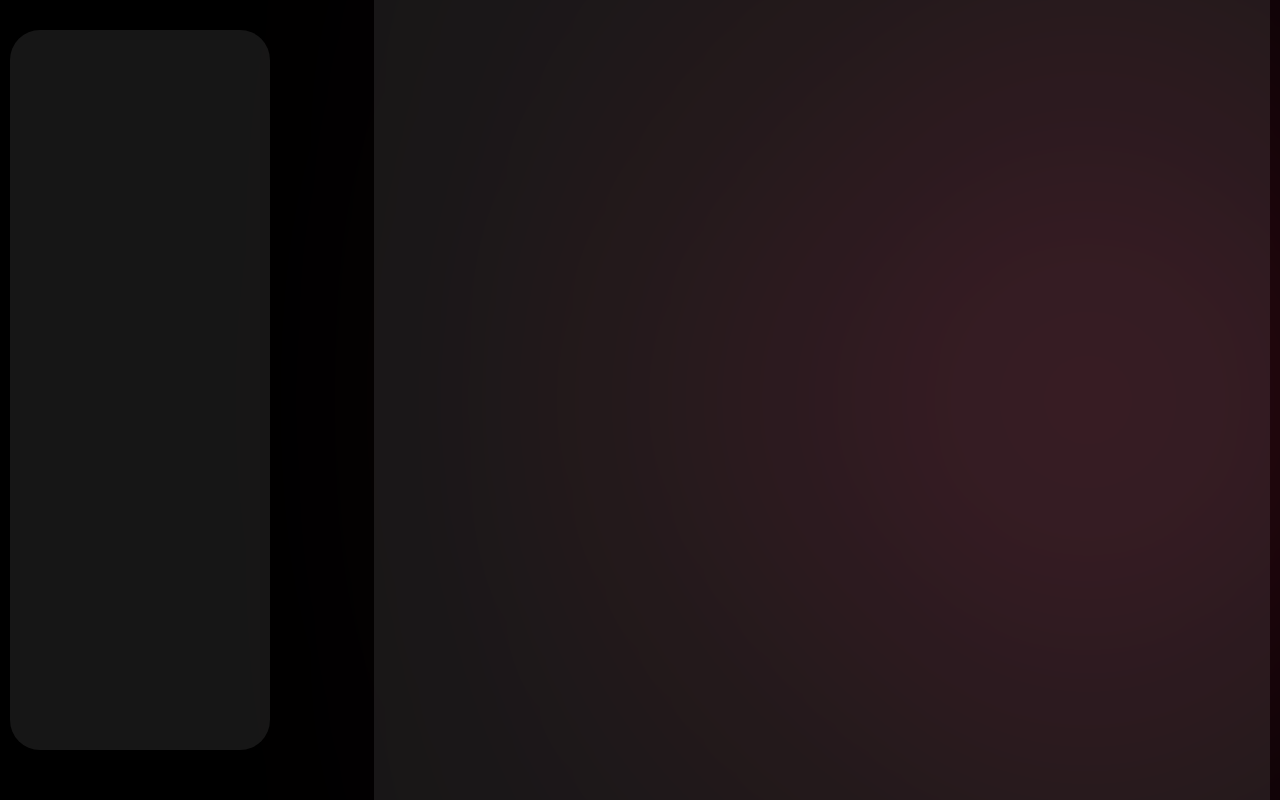
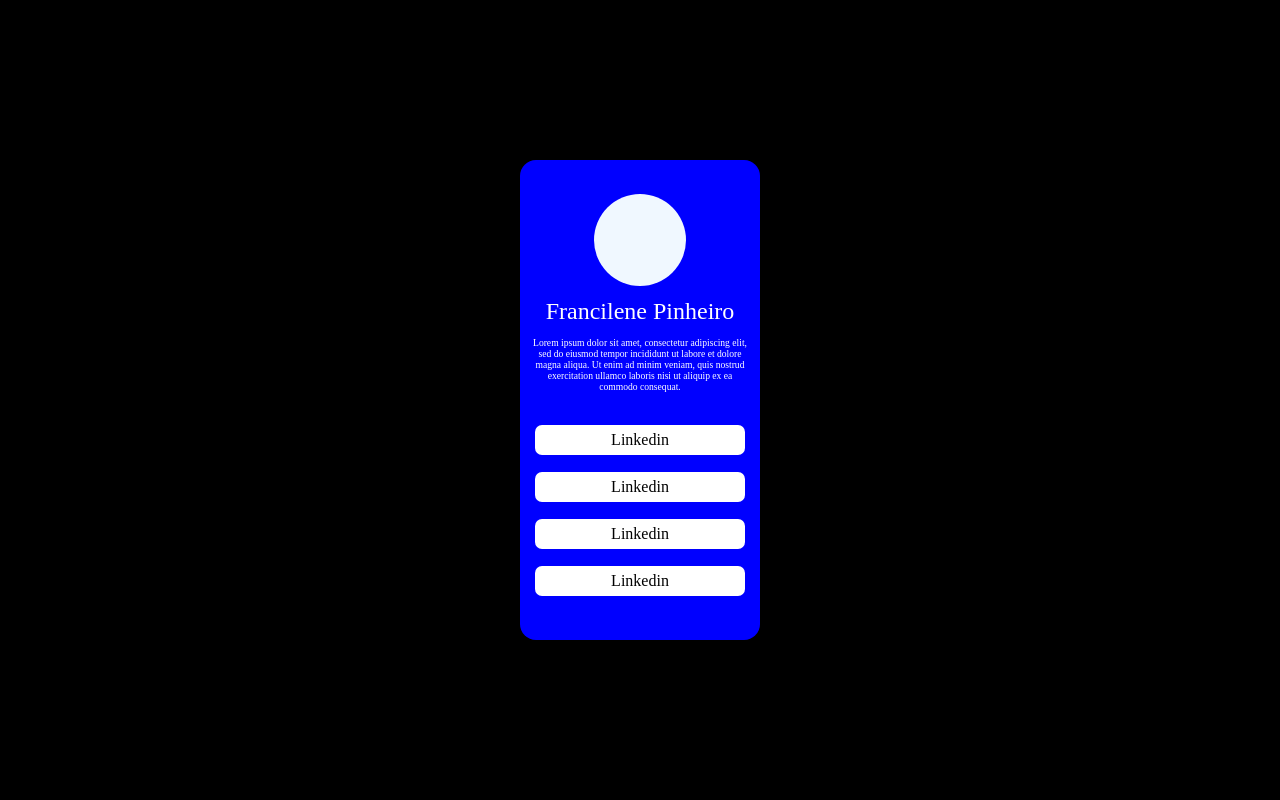
Before and after one commit to francilenegs1996/Site-Fran-UX-, a React (Vite) app: page / in a window 1280 px wide. Shown: the top 800 px of the page. Built offline with nearby package versions, Linux system fonts and the light colour scheme.

Commit message:
CardPerfil

```diff
--- /dev/null
+++ b/src/components/CardPerfil/CardPerfil.ts
@@ -0,0 +1,86 @@
+import styled from 'styled-components';
+
+export const Card = styled.div`
+  background: blue;
+  box-shadow: 0px 8px 28px -9px rgba(0,0,0,0.45);
+  position: relative;
+  width: 240px;
+  height: 480px;
+  display: flex;
+  border-radius: 16px;
+  flex-direction: column;
+  justify-content: center;
+  align-items: center;
+  gap: 12px;
+`;
+
+
+export const Foto = styled.div`
+width: 5.8em;
+  height: 5.8em;
+  border-radius: 50px;
+  background-color: aliceblue;
+  transition: 0.2s;
+
+  &:active {
+  scale: 110%;
+  transition: 0.2s;
+}
+
+`;
+
+export const TituloCard = styled.h2`
+font-weight: 400;
+  color: white;
+  display: block;
+  text-align: center;
+  font-size: 0.8;
+`;
+
+
+export const TextoCard = styled.h3`
+font-weight: 400;
+
+  color: white;
+  text-align: center;
+  font-size: 0.6em;
+  position: relative;
+  justify-content: center;
+  align-items: center;
+  margin-left: 5%;
+  margin-right: 5%;
+
+`;
+
+export const ContainerButton = styled.div `
+margin-top: 10px;
+width: 100%;
+height: 40%;
+align-items: center;
+display: flex;
+justify-content: center;
+flex-direction: column;
+gap: 17px;
+`;
+
+
+
+export const ButtonSociais = styled.a`
+width: 210px ;
+height: 30px;
+background: #fff;
+text-align: center;
+display: flex;
+justify-content: center;
+align-items: center;
+border-radius: 7px;
+transition: 0.2s;
+text-decoration: none;
+color: black;
+
+&:hover {
+  background: red;
+  transition: 0.2s;
+  color: white;
+}
+`;
--- a/src/components/ContainerPages/ContainerPages.ts
+++ b/src/components/ContainerPages/ContainerPages.ts
@@ -1,18 +1,12 @@
 import styled from 'styled-components';
-
+/*
 interface PropQuadrado {
   largura: number
   altura: number
   scroll?: boolean
 }
+ */
 
-export const DivContainer = styled.div`
-  width: 100vw;
-  height: 100vh;
-  display: flex;
-  justify-content: center;
-  align-items: center;
-`;
 
 export const ContainerPages = styled.div`
   max-width: 1920px;
@@ -21,17 +15,65 @@ export const ContainerPages = styled.div`
   height: 100vh;
   position: relative;
   display: flex;
-  justify-content: flex-end;
+  /* justify-content: flex-end; */
   align-items: center;
-  padding-right: 20px;
+  justify-content: center;
 `;
-export const Quadrado = styled.div<PropQuadrado>`
+
+
+/*  export const ContainerFilho= styled.a`
+  width: 90%;
+  height: 100%;
+  background-color: #D9D9D9;
+  opacity: 0.1;
+  display: flex;
+  position: absolute;
+  z-index: -1;
+  flex-direction: row;
+  top: 50%;
+  left: 50%;
+  transform: translate(-50%, -50%);
+  display: flex;
+  flex-direction: row;
+  align-items: center;
+`;  */
+
+
+
+/*
+export const QuadradoMenor = styled.div`
+width: 18%;
+height: 80%;
+background-color: #fff;
+border-radius: 20px;
+opacity: 0.1;
+ position: absolute;
+  top: 50%;
+  left: 9%;
+  transform: translateY(-50%);
+`;
+
+export const QuadradoMaior = styled.div`
+  width: 60%;
+  height: 300vh;
+  background-color: #fff;
+  opacity: 0.1;
+  border-radius: 20px;
+  position: absolute;
+  top: 0;
+  left: 31%;
+  transform: translateY(73px);
+`; */
+
+/* export const Quadrado = styled.div<PropQuadrado>`
   width: ${({ largura }) => largura}%;
   height: ${({ altura }) => altura}vh;
   background-color: #D9D9D9;
   margin-top: ${({altura}) => altura > 90 ? 10 : 0}vh;
   display: flex;
   opacity: 0.1;
-  border-radius: 30px;
-  overflow-y: ${({scroll}) => scroll ? 'hidden' : 'auto'};
-`;
+  border-radius: 30px; */
+  /* overflow-y: ${({scroll}) => scroll ? 'hidden' : 'auto'}; */
+ /*  overflow-y: ${({ scroll }) => (scroll ? 'hidden' : 'auto')};
+  position: relative;
+`; */
--- a/src/components/ElementsBackground/ElementsBackground.tsx
+++ /dev/null
@@ -1,18 +0,0 @@
-import { Divdoselementos, EfeitoBlur, Section, } from "./style";
-
-
-interface BackgroundProps {
-  alignRight: boolean;
-}
-
-const Background: React.FC<BackgroundProps> = ({ alignRight }) => {
-  return (
-    <Divdoselementos>
-      <Section alignRight={alignRight}>
-        <EfeitoBlur />
-      </Section>
-    </Divdoselementos>
-  );
-};
-
-export default Background;
--- a/src/components/ElementsBackground/style.ts
+++ /dev/null
@@ -1,34 +0,0 @@
-import styled from "styled-components";
-
-
-interface PropsSection {
-  alignRight: boolean
-}
-
-export const Divdoselementos = styled.div`
-  width: 100vw;
-  height: 100vh;
-  display: flex;
-  justify-content: flex-end;
-  align-items: center;
-  flex-direction: row;
-  position: absolute;
-  z-index: -3;
-`;
-
-
-export const Section = styled.div<PropsSection>`
-  width: 100%;
-  height: 100%;
-  display: flex;
-  justify-content: ${({alignRight}) => (alignRight ? 'flex-end' : 'flex-start')};
-  align-items: center;
-`;
-
-export const EfeitoBlur = styled.div`
-  width: 30vw;
-  height: 30vw;
-  background-color: #e82e5d;
-  border-radius: 50%;
-  filter: blur(270px);
-`;
--- a/src/global.css
+++ b/src/global.css
@@ -1,6 +1,9 @@
-body {
+* {
 	margin: 0;
 	padding: 0;
+}
+
+body {
 	width: 100vw;
 	height: 100vh;
 	background-color: rgb(0, 0, 0);
--- a/src/indexprincipal.tsx
+++ b/src/indexprincipal.tsx
@@ -1,8 +1,18 @@
 /* Arquivo principal, importar aqui os*/
 import styled from "styled-components";
-import Background from "./components/ElementsBackground/ElementsBackground";
-import { ContainerPages, Quadrado } from "./components/ContainerPages/ContainerPages";
-import { useEffect, useState } from "react";
+import {
+
+  ContainerPages,
+
+
+
+
+} from "./components/ContainerPages/ContainerPages";
+import { ButtonSociais, Card, ContainerButton, Foto, TextoCard, TituloCard } from "./components/CardPerfil/CardPerfil";
+
+/* import Background from "./components/ElementsBackground/ElementsBackground";
+import { ContainerPages, } from "./components/ContainerPages/ContainerPages"; */
+/* import { useEffect, useState } from "react"; */
 
 export const ElementPai = styled.div`
   width: 100%;
@@ -13,8 +23,31 @@ flex-direction: column;
   align-self: center;
 `;
 
+export default function Background() {
+  return (
+    <div>
+      <ContainerPages>
+		<Card>
+			<Foto/>
+			<TituloCard> Francilene Pinheiro </TituloCard>
+			<TextoCard> Lorem ipsum dolor sit amet, consectetur adipiscing elit, sed do eiusmod tempor incididunt ut labore et dolore magna aliqua. Ut enim ad minim veniam, quis nostrud exercitation ullamco laboris nisi ut aliquip ex ea commodo consequat. </TextoCard>
 
+			<ContainerButton>
+				<ButtonSociais href="https://www.figma.com/">Linkedin</ButtonSociais>
+			<ButtonSociais href="https://www.figma.com/">Linkedin</ButtonSociais>
+			<ButtonSociais href="https://www.figma.com/">Linkedin</ButtonSociais>
+			<ButtonSociais href="https://www.figma.com/">Linkedin</ButtonSociais>
+			</ContainerButton>
 
+		</Card>
+
+      </ContainerPages>
+
+    </div>
+  );
+}
+
+/*
 const Principal = () => {
 	const [scroll, setScroll] = useState(30)
 
@@ -34,10 +67,12 @@ const Principal = () => {
 	return (
 		<ElementPai>
 			<ContainerPages>
-				<Quadrado style={{position: 'absolute', left: 20, top: scroll}} altura={90} largura={20} />
-				<Quadrado altura={300} largura={70} />
+				<Quadrado style={{position: 'absolute', left: 70, top: scroll}} altura={90} largura={20} />
+				<Quadrado style={{position: 'relative', right: 70,}} altura={300} largura={70} />
+				 {/* altura={30} largura={70}
 			</ContainerPages>
 			<Background alignRight={true} />
+			<Background alignRight={false} />
 		</ElementPai>
 
 
@@ -46,4 +81,4 @@ const Principal = () => {
 	);
 };
 
-export default Principal;
+export default Principal; */
```
Also changed, not shown: vite.config.ts.timestamp-1719101456739-c21386abe4536.mjs (added, +10 -0 lines), src/components/CardPerfil/CardPerfil.tsx (added), 1 other file (tests, documents, lock files or other folders). Lines whose indentation alone changed are shown as unchanged.
